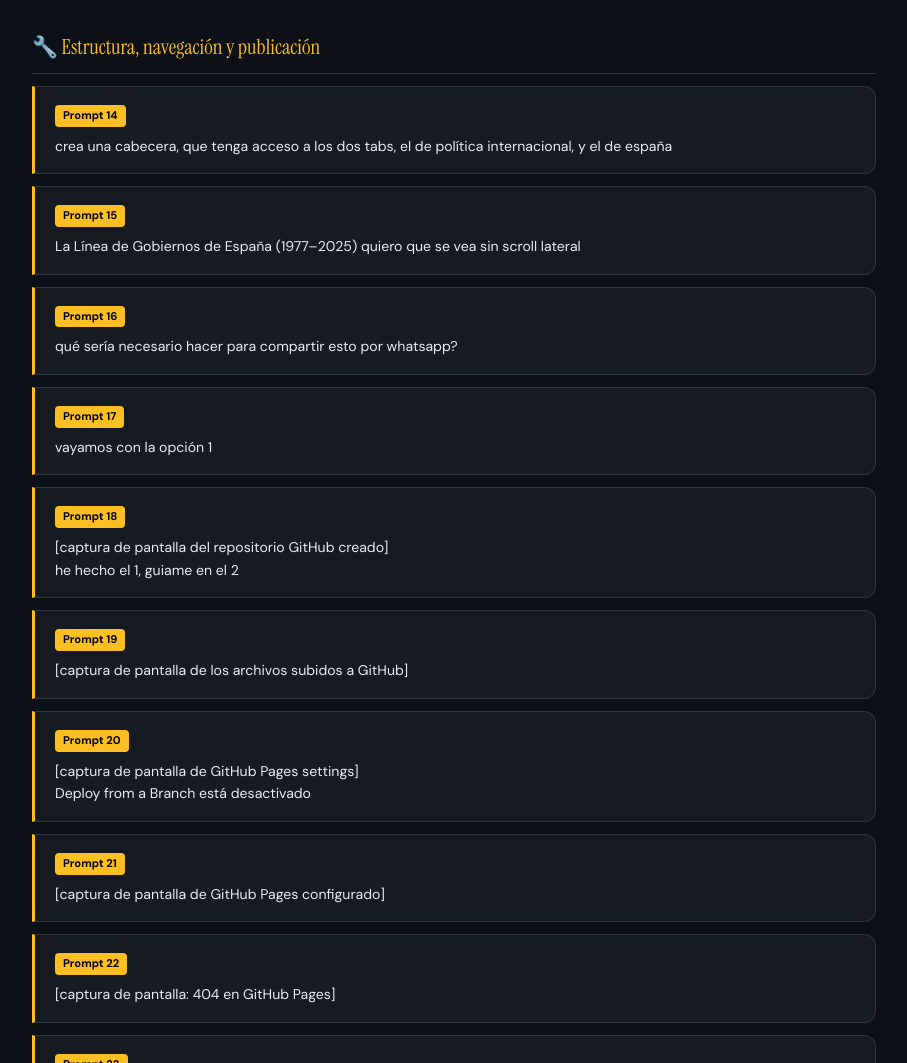
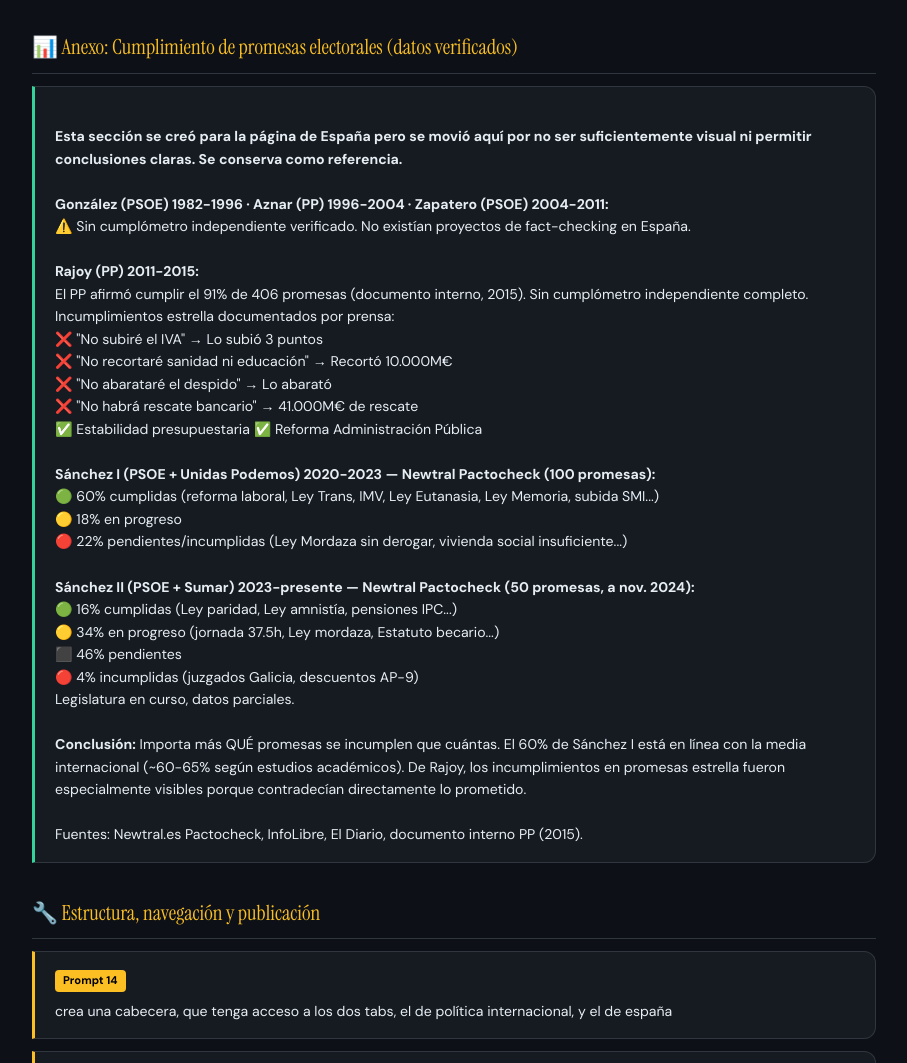
Before and after one commit to octavimind/Pol-tica-sin-Dogmas, a plain HTML site: page transparencia.html in a window 1280 px wide. Shown: the part 2690-3753 px from the top of the page, without its empty margins (186-1093 px from the left). Drawn offline with Linux system fonts and the light colour scheme.

Commit message:
Add files via upload

```diff
--- a/transparencia.html
+++ b/transparencia.html
@@ -103,6 +103,40 @@ A continuación añade una tabla que marque las leyes más representativas que h
 
 <!-- ============ ESTRUCTURA Y NAVEGACIÓN ============ -->
 <div class="page-block">
+<div class="page-title">📊 Anexo: Cumplimiento de promesas electorales (datos verificados)</div>
+
+<div class="prompt" style="border-left-color:#34d399;">
+<strong>Esta sección se creó para la página de España pero se movió aquí por no ser suficientemente visual ni permitir conclusiones claras. Se conserva como referencia.</strong>
+
+<strong>González (PSOE) 1982-1996 · Aznar (PP) 1996-2004 · Zapatero (PSOE) 2004-2011:</strong>
+⚠️ Sin cumplómetro independiente verificado. No existían proyectos de fact-checking en España.
+
+<strong>Rajoy (PP) 2011-2015:</strong>
+El PP afirmó cumplir el 91% de 406 promesas (documento interno, 2015). Sin cumplómetro independiente completo. Incumplimientos estrella documentados por prensa:
+❌ "No subiré el IVA" → Lo subió 3 puntos
+❌ "No recortaré sanidad ni educación" → Recortó 10.000M€
+❌ "No abarataré el despido" → Lo abarató
+❌ "No habrá rescate bancario" → 41.000M€ de rescate
+✅ Estabilidad presupuestaria ✅ Reforma Administración Pública
+
+<strong>Sánchez I (PSOE + Unidas Podemos) 2020-2023 — Newtral Pactocheck (100 promesas):</strong>
+🟢 60% cumplidas (reforma laboral, Ley Trans, IMV, Ley Eutanasia, Ley Memoria, subida SMI...)
+🟡 18% en progreso
+🔴 22% pendientes/incumplidas (Ley Mordaza sin derogar, vivienda social insuficiente...)
+
+<strong>Sánchez II (PSOE + Sumar) 2023-presente — Newtral Pactocheck (50 promesas, a nov. 2024):</strong>
+🟢 16% cumplidas (Ley paridad, Ley amnistía, pensiones IPC...)
+🟡 34% en progreso (jornada 37.5h, Ley mordaza, Estatuto becario...)
+⬛ 46% pendientes
+🔴 4% incumplidas (juzgados Galicia, descuentos AP-9)
+Legislatura en curso, datos parciales.
+
+<strong>Conclusión:</strong> Importa más QUÉ promesas se incumplen que cuántas. El 60% de Sánchez I está en línea con la media internacional (~60-65% según estudios académicos). De Rajoy, los incumplimientos en promesas estrella fueron especialmente visibles porque contradecían directamente lo prometido.
+
+Fuentes: Newtral.es Pactocheck, InfoLibre, El Diario, documento interno PP (2015).</div>
+</div>
+
+<div class="page-block">
 <div class="page-title">🔧 Estructura, navegación y publicación</div>
 
 <div class="prompt"><span class="prompt-num">Prompt 14</span>
@@ -174,6 +208,18 @@ en Propuestas electorales: Elecciones Generales 2023 (23-J) me falta Junts/CiU y
 <div class="prompt"><span class="prompt-num">Prompt 32</span>
 haz una sección tanto en España como en Catalunya, entre Leyes y decisiones más representativas y Propuestas electorales con los principales casos de corrupción, indicando el partido, #gente afectada, importe económico, etc</div>
 
+<div class="prompt"><span class="prompt-num">Prompt 33</span>
+la Operación Púnica aparece en rojo y parece más responsabilidad de PP por el texto</div>
+
+<div class="prompt"><span class="prompt-num">Prompt 34</span>
+Las promesas electorales están bien, pero después es importante saber si en el caso de ganar las elecciones, se cumplen. Cómo podríamos representar esto de una forma visual? Me imagino algo tipo % de promesas cumplidas  sobre un g´rafico similar a la Línea de Gobiernos</div>
+
+<div class="prompt"><span class="prompt-num">Prompt 35</span>
+si, hazlo solamente para los años que puedan ser rigurosos</div>
+
+<div class="prompt"><span class="prompt-num">Prompt 36</span>
+esta sección no es muy visual y no permite sacar conclusiones claras, elimínala y déjala en la página de transparencia por si alguien quiere consultarlo</div>
+
 </div>
 
 </div><!-- section -->
```
